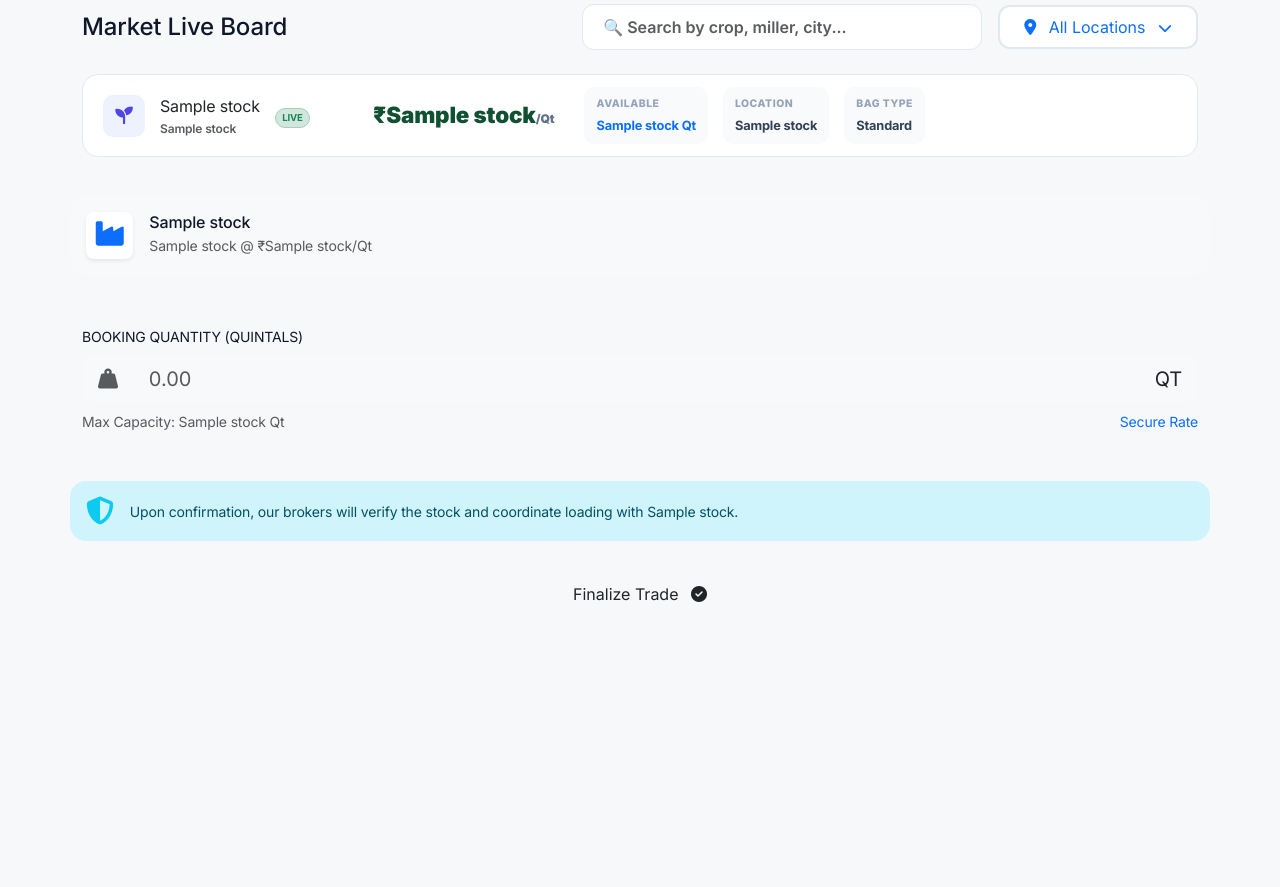
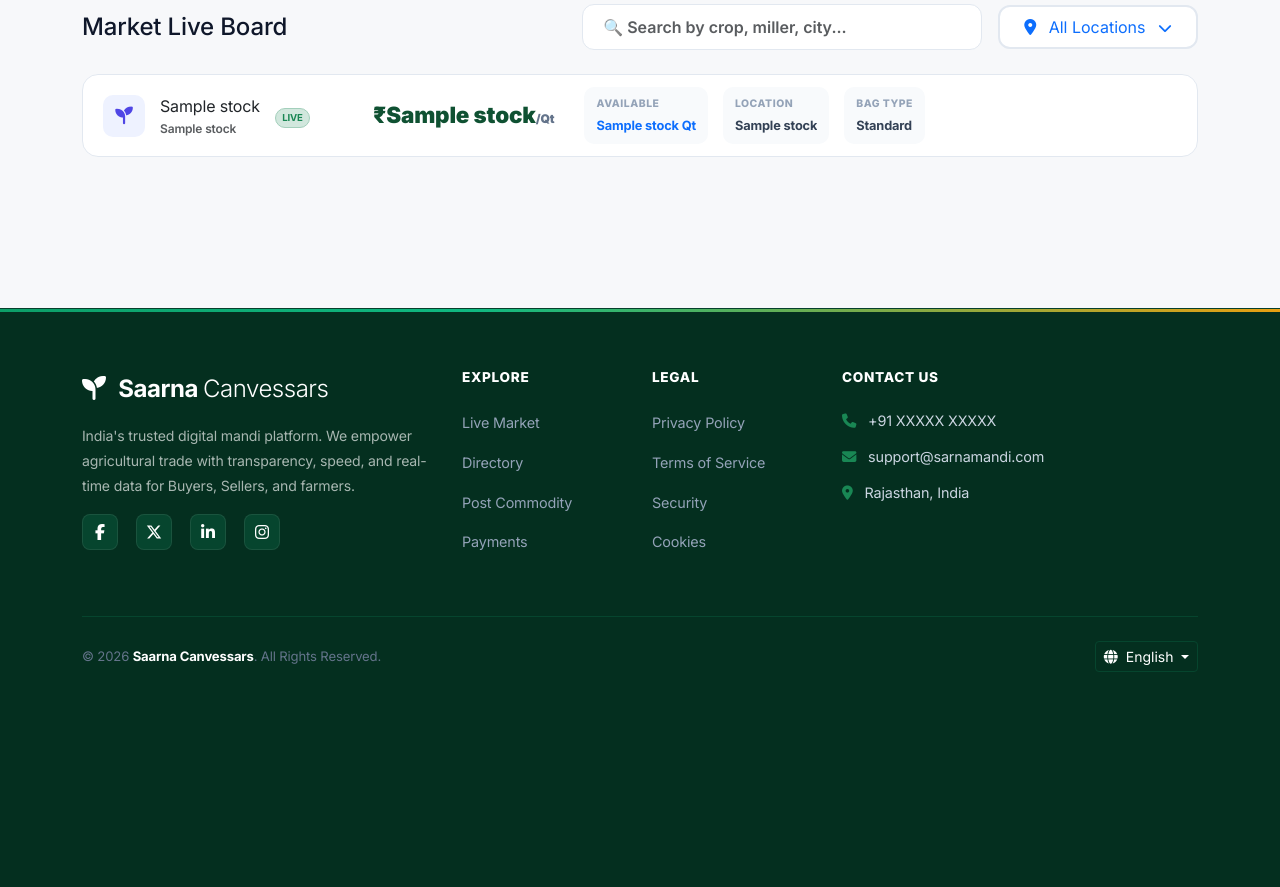
Before and after one commit to Shashank758/Sarna_Broker_Website-2, a Flask app: template templates/market.html in a window 1280 px wide. Shown: the part 606-1493 px from the top of the page. After the commit the page ends 1278 px from the top, so only its background shows below. Run offline with Flask 3, Linux system fonts and the light colour scheme; the template is opened without the code that fills it: most values are stand-ins (such as "Sample title", 1, 10 or a date in 2020); some libraries are stand-ins or nearby versions.

Commit message:
Update market.html

```diff
--- a/templates/market.html
+++ b/templates/market.html
@@ -549,67 +549,7 @@
                         </div>
                     </div>
                 </div>
-                <div class="d-flex align-items-center mb-4 p-3 bg-light rounded-4">
-                    <div class="flex-shrink-0 me-3">
-                        <div class="bg-white rounded-3 shadow-sm p-2">
-                            <i class="fa fa-industry text-primary fs-3"></i>
-                        </div>
-                    </div>
-                    <div>
-                        <h6 class="fw-700 mb-0">{{ stock[10] }}</h6>
-                        <small class="text-muted">{{ stock[2] }} @ ₹{{ stock[4] }}/Qt</small>
-                    </div>
-                </div>
 
-                <div class="mb-4">
-                    <label class="form-label fw-700 small text-uppercase">Booking Quantity
-                        (Quintals)</label>
-                    <div class="input-group input-group-lg">
-                        <span class="input-group-text bg-light border-0"><i
-                                class="fa fa-weight-hanging text-muted"></i></span>
-                        <input type="number" name="quantity" class="form-control bg-light border-0" step="0.01"
-                            max="{{ stock[3] }}" required placeholder="0.00">
-                        <span class="input-group-text bg-light border-0 fw-700">QT</span>
-                    </div>
-                    <div class="d-flex justify-content-between mt-2">
-                        <small class="text-muted">Max Capacity: {{ stock[3] }} Qt</small>
-                        <small class="text-primary fw-600">Secure Rate</small>
-                    </div>
-                </div>
-
-                {% if stock[16] or stock[17] or stock[18] or stock[19] or stock[20] %}
-                <div class="alert alert-warning border-0 rounded-4 p-3 mb-3">
-                    <div class="fw-700 small mb-2"><i class="fa fa-exclamation-triangle me-1"></i>Terms & Conditions
-                    </div>
-                    {% if stock[19] %}<div class="small"><strong>Moisture:</strong> {{
-                        stock[19] }}%</div>{% endif %}
-                    {% if stock[16] %}<div class="small"><strong>Weight Deduction:</strong> {{
-                        stock[16] }}</div>{% endif %}
-                    {% if stock[20] %}<div class="small"><strong>Delivery Duration:</strong> {{
-                        stock[20] }} Days</div>{% endif %}
-                    {% if stock[17] %}<div class="small"><strong>Payment Duration:</strong> {{
-                        stock[17] }}</div>{% endif %}
-                    {% if stock[18] %}<div class="small"><strong>Extra Condition:</strong> {{
-                        stock[18] }}</div>{% endif %}
-                </div>
-                {% endif %}
-
-                <div class="alert alert-info border-0 rounded-4 p-3 d-flex align-items-center mb-0">
-                    <i class="fa fa-shield-halved me-3 fs-3 text-info"></i>
-                    <small class="fw-500">Upon confirmation, our brokers will verify the stock
-                        and
-                        coordinate loading with {{ stock[10] }}.</small>
-                </div>
-            </div>
-            <div class="modal-footer border-0 p-4">
-                <button type="submit" class="btn btn-premium-book w-100 py-3">
-                    Finalize Trade <i class="fa fa-check-circle ms-2"></i>
-                </button>
-            </div>
-            </form>
-        </div>
-    </div>
-</div>
                 {% endfor %}
                 {% else %}
                 <div class="col-12 text-center py-5">
@@ -637,7 +577,8 @@
             <div class="row g-4">
                 <div class="col-lg-4">
                     <div class="welcome-card-buyer" data-aos="fade-up" style="margin-top: 0; padding: 30px;">
-                <h6 class="fw-800 text-uppercase small text-muted mb-4 pb-2 border-bottom">Portfolio Overview</h6>
+                        <h6 class="fw-800 text-uppercase small text-muted mb-4 pb-2 border-bottom">Portfolio Overview
+                        </h6>
                         <div class="mb-4">
                             <h1 class="fw-900 mb-1 text-primary">{{ my_bookings|length }}</h1>
                             <p class="text-muted fw-700">Active Trade Cycles</p>
@@ -657,13 +598,16 @@
                                 style="background: #f0f9ff;">
                                 <span class="fw-700 text-primary"><i class="fa fa-truck-ramp-box me-2"></i>In-Transit /
                                     Active</span>
-                        <span class="badge bg-primary text-white rounded-pill px-3">{{ my_bookings|length }}</span>
+                                <span class="badge bg-primary text-white rounded-pill px-3">{{ my_bookings|length
+                                    }}</span>
                             </a>
                             <a href="/buyer/loaded"
                                 class="list-group-item list-group-item-action d-flex justify-content-between align-items-center px-3 py-3 rounded-4 border-0"
                                 style="background: #f0fdf4;">
-                        <span class="fw-700 text-success"><i class="fa fa-check-double me-2"></i>Completed Trades</span>
-                        <span class="badge bg-success text-white rounded-pill px-3">{{ loaded_bookings|length }}</span>
+                                <span class="fw-700 text-success"><i class="fa fa-check-double me-2"></i>Completed
+                                    Trades</span>
+                                <span class="badge bg-success text-white rounded-pill px-3">{{ loaded_bookings|length
+                                    }}</span>
                             </a>
                         </div>
 
@@ -683,12 +627,15 @@
                                     <div class="d-flex justify-content-between align-items-start mb-4">
                                         <div>
                                             <div class="d-flex align-items-center mb-2 gap-2">
-                                        <span class="badge bg-light text-muted fw-800">#{{ b[9] if b[9] else 'ORDER'
+                                                <span class="badge bg-light text-muted fw-800">#{{ b[9] if b[9] else
+                                                    'ORDER'
                                                     }}</span>
-                                        <span class="badge bg-primary-subtle text-primary fw-800">IN PROGRESS</span>
+                                                <span class="badge bg-primary-subtle text-primary fw-800">IN
+                                                    PROGRESS</span>
                                             </div>
                                             <h5 class="fw-900 text-capitalize mb-1 text-dark">{{ b[1] }}</h5>
-                                    <div class="text-muted fw-700 small"><i class="fa fa-user-tie me-1"></i>Miller
+                                            <div class="text-muted fw-700 small"><i
+                                                    class="fa fa-user-tie me-1"></i>Miller
                                                 Partner: <span class="text-dark">{{ b[20] }}</span></div>
                                         </div>
                                         <div class="text-end">
@@ -703,7 +650,8 @@
                                         <div class="flex-grow-1">
                                             <div class="progress"
                                                 style="height: 12px; border-radius: 6px; background: #eef2ff;">
-                                        <div class="progress-bar bg-primary rounded-pill" style="width: {{ percent }}%">
+                                                <div class="progress-bar bg-primary rounded-pill"
+                                                    style="width: {{ percent }}%">
                                                 </div>
                                             </div>
                                         </div>
@@ -713,22 +661,25 @@
                                     <div class="detail-grid mt-3 pt-3 border-top">
                                         <div class="detail-item-premium">
                                             <span class="detail-label-premium">Loaded Qty</span>
-                                    <span class="detail-value-premium text-success fw-800">{{ b[3] or 0 }} Qt</span>
+                                            <span class="detail-value-premium text-success fw-800">{{ b[3] or 0 }}
+                                                Qt</span>
                                         </div>
                                         <div class="detail-item-premium">
                                             <span class="detail-label-premium">Remaining</span>
-                                    <span class="detail-value-premium text-warning fw-800">{{ (b[2] - b[3]) }} Qt</span>
+                                            <span class="detail-value-premium text-warning fw-800">{{ (b[2] - b[3]) }}
+                                                Qt</span>
                                         </div>
                                     </div>
 
                                     <div class="mt-3 d-flex justify-content-between align-items-center">
                                         <div class="small fw-700 text-muted">
-                                    <i class="fa fa-calendar-alt me-1"></i> Deadline: <span class="text-dark">{{ b[21]
+                                            <i class="fa fa-calendar-alt me-1"></i> Deadline: <span class="text-dark">{{
+                                                b[21]
                                                 if b[21] else 'Flexible' }}</span>
                                         </div>
                                         <a href="/buyer/active"
-                                    class="btn btn-link text-primary fw-900 text-decoration-none p-0">Track Order <i
-                                        class="fa fa-chevron-right ms-1"></i></a>
+                                            class="btn btn-link text-primary fw-900 text-decoration-none p-0">Track
+                                            Order <i class="fa fa-chevron-right ms-1"></i></a>
                                     </div>
                                 </div>
                             </div>
@@ -737,7 +688,8 @@
                     </div>
                     {% if my_bookings|length > 6 %}
                     <div class="text-center mt-4">
-                <a href="/buyer/active" class="btn btn-link text-primary fw-900 text-decoration-none p-0">View All
+                        <a href="/buyer/active" class="btn btn-link text-primary fw-900 text-decoration-none p-0">View
+                            All
                             Bookings <i class="fa fa-arrow-right ms-1"></i></a>
                     </div>
                     {% endif %}
@@ -772,7 +724,8 @@
                         <div class="stock-info">
                             <div class="d-flex justify-content-between align-items-start mb-1">
                                 <h5 class="fw-800 text-capitalize mb-0">{{ crop[1] }}</h5>
-                        <span class="badge bg-warning-subtle text-warning border-warning-subtle border">Direct</span>
+                                <span
+                                    class="badge bg-warning-subtle text-warning border-warning-subtle border">Direct</span>
                             </div>
                             <small class="text-muted fw-600 mb-3"><i class="fa fa-user me-1"></i>Farmer: {{ crop[13]
                                 if
```
Lines whose indentation alone changed are shown as unchanged.
